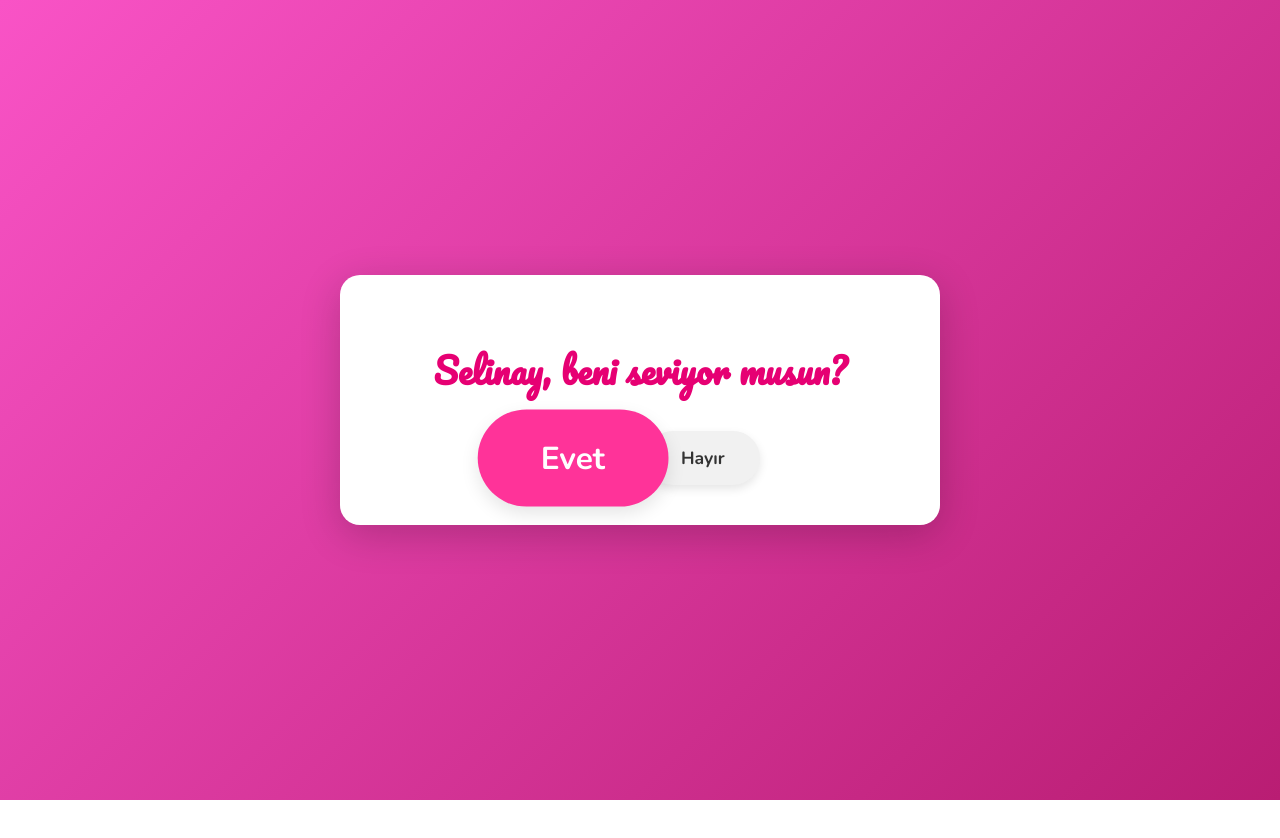
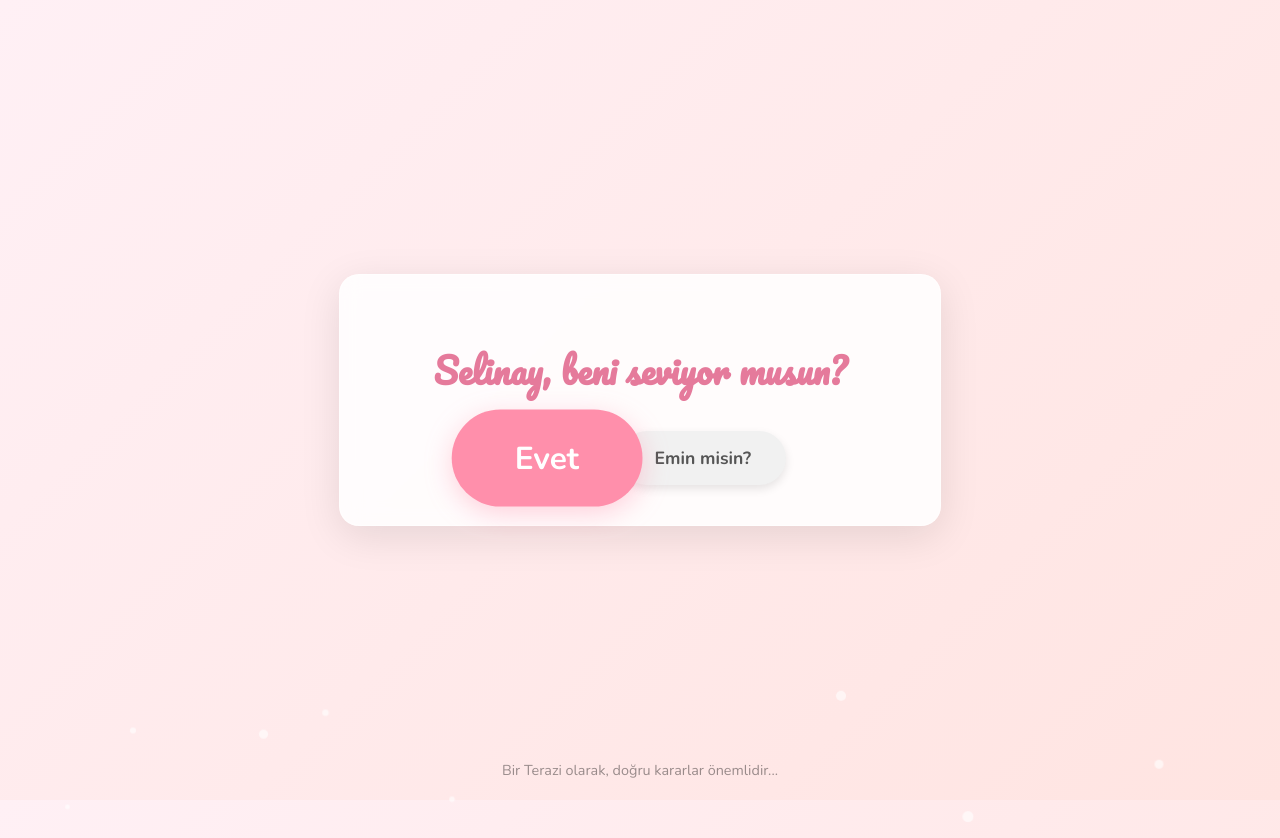
Before and after one commit to kaan34-design/romantik-surpriz, a plain HTML site: page index.html in a window 1280 px wide. Both pictures are taken after a click on the button "Hayır". Before the commit the page ends 800 px from the top, so only its background shows below. Drawn offline with nearby package versions, Linux system fonts and the light colour scheme.

Commit message:
Add files via upload

```diff
--- a/index.html
+++ b/index.html
@@ -3,13 +3,21 @@
 <head>
     <meta charset="UTF-8">
     <meta name="viewport" content="width=device-width, initial-scale=1.0">
-    <title>Sana Bir Sorum Var...</title>
+    <title>Adil Bir Soru... ✨</title>
     <link rel="stylesheet" href="style.css">
     <link rel="preconnect" href="https://fonts.googleapis.com">
     <link rel="preconnect" href="https://fonts.gstatic.com" crossorigin>
     <link href="https://fonts.googleapis.com/css2?family=Pacifico&family=Nunito:wght@400;700&display=swap" rel="stylesheet">
 </head>
 <body>
+
+    <div class="particles">
+        <div class="particle"></div><div class="particle"></div>
+        <div class="particle"></div><div class="particle"></div>
+        <div class="particle"></div><div class="particle"></div>
+        <div class="particle"></div><div class="particle"></div>
+        <div class="particle"></div><div class="particle"></div>
+    </div>
 
     <div class="container">
         <div id="question-container">
@@ -21,9 +29,11 @@
         </div>
 
         <div id="message-container" class="hidden">
-            <h1 class="final-message">Bende seni seviyorum canım ❤️</h1>
+            <h1 class="final-message">Bende seni seviyorum canım 😉❤️</h1>
         </div>
     </div>
+
+    <footer>Bir Terazi olarak, doğru kararlar önemlidir...</footer>
 
     <script src="script.js"></script>
 </body>
--- a/script.js
+++ b/script.js
@@ -1,41 +1,44 @@
 document.addEventListener('DOMContentLoaded', () => {
-    // Gerekli HTML elementlerini seçiyoruz
     const yesBtn = document.getElementById('yesBtn');
     const noBtn = document.getElementById('noBtn');
     const questionContainer = document.getElementById('question-container');
     const messageContainer = document.getElementById('message-container');
     const question = document.getElementById('question');
 
-    let noClickCount = 0; // "Hayır" butonuna tıklama sayacı
+    let noClickCount = 0;
 
-    // "Evet" butonuna tıklandığında...
     yesBtn.addEventListener('click', () => {
-        // Soru ve butonları gizle
         questionContainer.style.display = 'none';
-
-        // Final mesajını göster
         messageContainer.classList.remove('hidden');
     });
 
-    // "Hayır" butonuna tıklandığında...
+    // DOKUNUŞ: Hayır butonuna Terazi burcunun kararsızlığına gönderme yapan esprili yazılar ekledim.
+    const noButtonPhrases = [
+        "Hayır",
+        "Emin misin?",
+        "Kararsız kalmak normal...",
+        "Ama bu karar kolay 😉",
+        "Terazin şaşmasın bence...",
+    ];
+
     noBtn.addEventListener('click', () => {
-        noClickCount++; // Sayacı artır
+        noClickCount++;
 
-        // "Evet" butonunu her tıklamada büyütmek için ölçeklendirme
-        const scale = 1 + noClickCount * 0.8; // Büyüme oranını buradan ayarlayabilirsin
+        const scale = 1 + noClickCount * 0.8;
         yesBtn.style.transform = `scale(${scale})`;
 
-        // Toplam 5 kez büyüsün
+        // "Hayır" butonunun yazısını her tıklamada değiştir
+        if(noClickCount < noButtonPhrases.length){
+            noBtn.innerText = noButtonPhrases[noClickCount];
+        }
+
         if (noClickCount === 5) {
-            // Sadece soruyu gizle
             question.style.display = 'none';
-
-            // "Hayır" butonunu tamamen ortadan kaldır
             noBtn.style.display = 'none';
 
-            // "Evet" butonunu tüm ekranı kaplayan dev bir butona dönüştür
             yesBtn.classList.add('fullscreen-button');
-            yesBtn.innerText = "TEK SEÇENEK BU!"; // Butonun yazısını değiştir
+            // DOKUNUŞ: Son buton yazısını da temaya uygun hale getirdim.
+            yesBtn.innerText = "Denge Bulundu! ✨";
         }
     });
 });
--- a/style.css
+++ b/style.css
@@ -2,32 +2,32 @@ body {
     font-family: 'Nunito', sans-serif;
     margin: 0;
     display: flex;
+    flex-direction: column; /* Footer'ı aşağıda tutmak için */
     justify-content: center;
     align-items: center;
     min-height: 100vh;
-    /* Canlı Barbie Pembesi Arka Plan */
-    background: linear-gradient(135deg, #f953c6, #b91d73);
+    overflow: hidden; /* Animasyonların taşmasını engeller */
+    /* İsteğin üzerine AÇIK PEMBE tonlarında bir arka plan */
+    background: linear-gradient(135deg, #fff0f5, #ffe4e1); /* LavenderBlush'tan MistyRose'a */
 }
 
 .container {
-    background: white;
+    background: rgba(255, 255, 255, 0.85);
     padding: 40px 50px;
     border-radius: 20px;
-    box-shadow: 0 10px 40px rgba(0, 0, 0, 0.2);
+    box-shadow: 0 10px 40px rgba(0, 0, 0, 0.1);
+    backdrop-filter: blur(10px); /* Arka plana karşı buğulu bir görünüm */
+    border: 1px solid rgba(255, 255, 255, 0.5);
     text-align: center;
     width: 90%;
     max-width: 500px;
     animation: fadeIn 1s ease-in-out;
-}
-
-@keyframes fadeIn {
-    from { opacity: 0; transform: translateY(-20px); }
-    to { opacity: 1; transform: translateY(0); }
+    z-index: 5;
 }
 
 #question {
     font-family: 'Pacifico', cursive;
-    color: #e60073; /* Koyu pembe */
+    color: #e57a9b; /* Daha yumuşak bir pembe */
     font-size: 2.2em;
     margin-bottom: 30px;
 }
@@ -47,51 +47,85 @@ body {
     font-size: 1.1em;
     cursor: pointer;
     transition: all 0.3s ease;
-    box-shadow: 0 4px 10px rgba(0, 0, 0, 0.1);
 }
 
 #yesBtn {
-    background: #ff3399; /* Canlı pembe */
+    background: #ff8fab; /* Canlı pastel pembe */
     color: white;
+    box-shadow: 0 4px 15px rgba(255, 143, 171, 0.4);
 }
 
 #yesBtn:hover {
     transform: scale(1.1);
-    background: #e60073;
+    background: #ff729f;
 }
 
 #noBtn {
     background: #f1f1f1;
-    color: #333;
+    color: #555;
+    box-shadow: 0 4px 10px rgba(0, 0, 0, 0.1);
 }
 
 .final-message {
     font-family: 'Pacifico', cursive;
     font-size: 2.5em;
-    color: #e60073;
+    color: #e57a9b;
 }
 
 .hidden {
     display: none;
 }
 
-/* 5. Tıklamadan sonra Evet butonunun alacağı stil */
 .fullscreen-button {
-    position: fixed; /* Sayfayı kaplaması için */
+    position: fixed;
     top: 0;
     left: 0;
     width: 100vw;
     height: 100vh;
-    font-size: 10vw !important; /* Dev yazı boyutu */
-    border-radius: 0; /* Köşeleri düz yap */
-    z-index: 1000; /* Her şeyin üstünde görünsün */
+    font-size: 8vw !important;
+    border-radius: 0;
+    z-index: 1000;
     display: flex;
     justify-content: center;
     align-items: center;
-    animation: zoomIn 0.5s ease; /* Büyüme animasyonu */
+    animation: zoomIn 0.5s ease;
 }
 
 @keyframes zoomIn {
     from { transform: scale(0.5); opacity: 0; }
     to { transform: scale(1); opacity: 1; }
 }
+
+/* DOKUNUŞ: Arka planda hareket eden parçacıklar */
+.particle {
+    position: absolute;
+    background: white;
+    border-radius: 50%;
+    opacity: 0.6;
+    animation: floatUp 15s infinite linear;
+}
+@keyframes floatUp {
+    from { transform: translateY(100vh) scale(1); }
+    to { transform: translateY(-10vh) scale(0); }
+}
+/* Farklı boyut ve konumlarda parçacıklar oluşturma */
+.particle:nth-child(1) { width: 10px; height: 10px; left: 10%; animation-duration: 20s; }
+.particle:nth-child(2) { width: 15px; height: 15px; left: 20%; animation-duration: 15s; animation-delay: 2s; }
+.particle:nth-child(3) { width: 8px; height: 8px; left: 35%; animation-duration: 25s; }
+.particle:nth-child(4) { width: 12px; height: 12px; left: 50%; animation-duration: 12s; animation-delay: 5s; }
+.particle:nth-child(5) { width: 18px; height: 18px; left: 65%; animation-duration: 18s; }
+.particle:nth-child(6) { width: 9px; height: 9px; left: 80%; animation-duration: 14s; animation-delay: 7s; }
+.particle:nth-child(7) { width: 14px; height: 14px; left: 90%; animation-duration: 22s; }
+.particle:nth-child(8) { width: 7px; height: 7px; left: 5%; animation-duration: 16s; animation-delay: 3s; }
+.particle:nth-child(9) { width: 11px; height: 11px; left: 25%; animation-duration: 19s; }
+.particle:nth-child(10) { width: 16px; height: 16px; left: 75%; animation-duration: 13s; animation-delay: 4s; }
+
+
+/* DOKUNUŞ: Terazi burcu için eklenen footer stili */
+footer {
+    position: absolute;
+    bottom: 20px;
+    font-size: 0.9em;
+    color: rgba(0, 0, 0, 0.4);
+    z-index: 5;
+}
```
